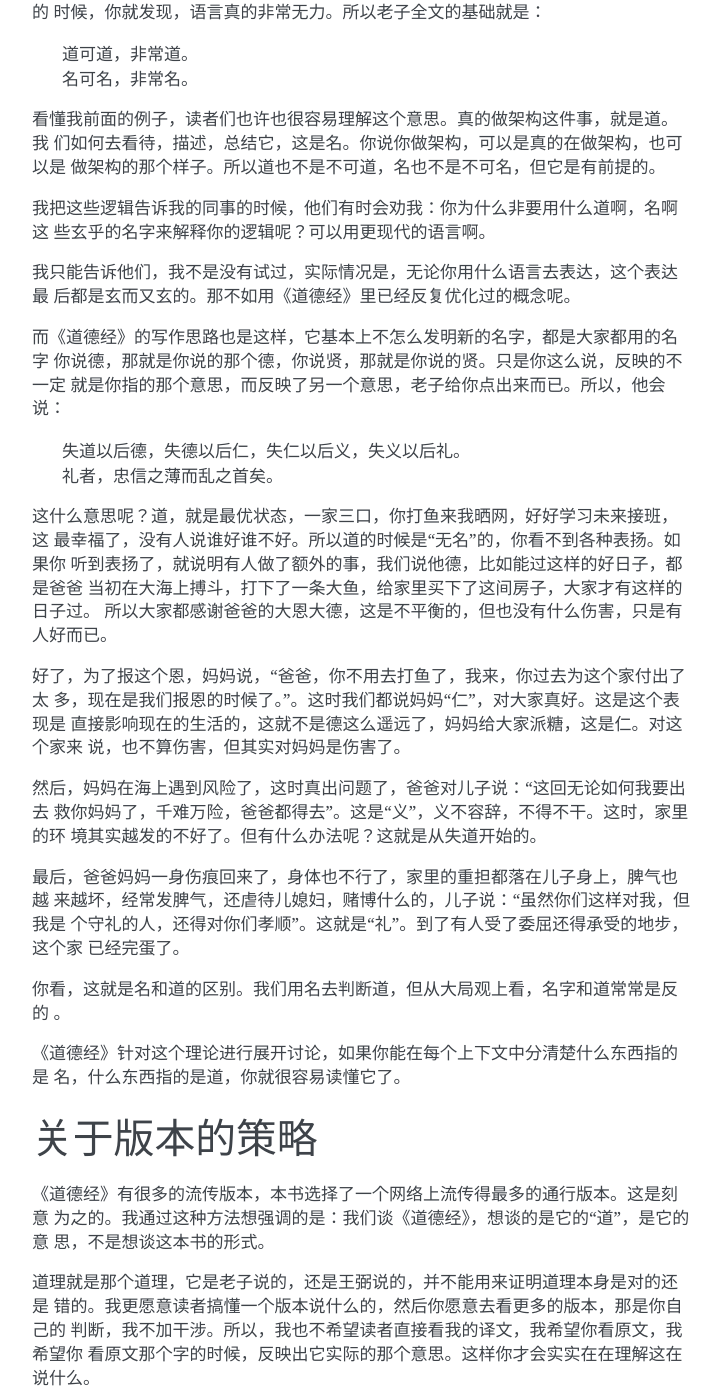
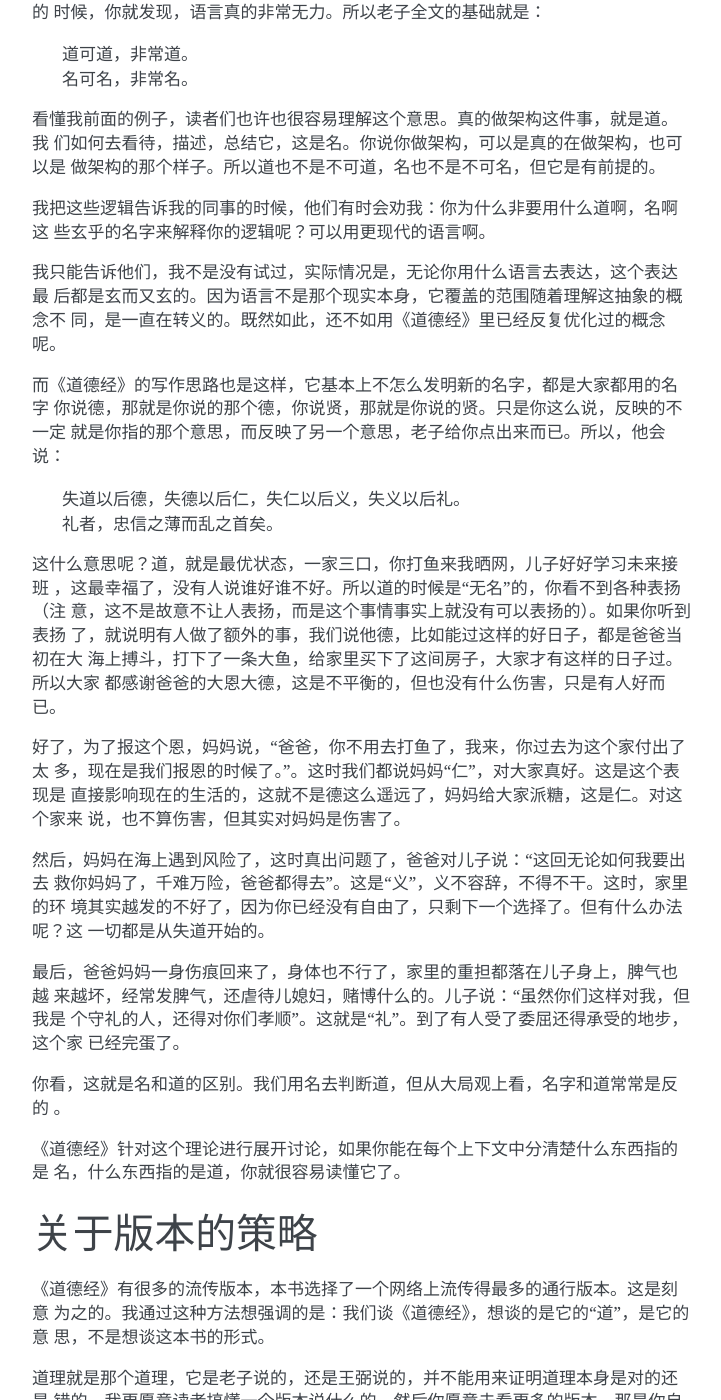
Before and after one commit to Kenneth-Lee/daodejing_translation, a Sphinx documentation site: the page built from source/README.rst, in a window 1280 px wide and 1400 px high, scrolled down 1301 px. Shown: the whole window, without its empty margins (388-1109 px from the left). Built offline with Sphinx 7.4.7, drawn with Linux system fonts in a browser that asks for light colours; some of the changed text lies outside the part shown.

Commit message:
修正一些概念的表述
特别是增加了恍惚中关于大的解释。

Signed-off-by: Kenneth Lee <Kenneth-Lee-2012@qq.com>

```diff
--- a/source/README.rst
+++ b/source/README.rst
@@ -72,7 +72,8 @@
 些玄乎的名字来解释你的逻辑呢？可以用更现代的语言啊。
 
 我只能告诉他们，我不是没有试过，实际情况是，无论你用什么语言去表达，这个表达最
-后都是玄而又玄的。那不如用《道德经》里已经反复优化过的概念呢。
+后都是玄而又玄的。因为语言不是那个现实本身，它覆盖的范围随着理解这抽象的概念不
+同，是一直在转义的。既然如此，还不如用《道德经》里已经反复优化过的概念呢。
 
 而《道德经》的写作思路也是这样，它基本上不怎么发明新的名字，都是大家都用的名字
 你说德，那就是你说的那个德，你说贤，那就是你说的贤。只是你这么说，反映的不一定
@@ -81,11 +82,12 @@
         | 失道以后德，失德以后仁，失仁以后义，失义以后礼。
         | 礼者，忠信之薄而乱之首矣。
 
-这什么意思呢？道，就是最优状态，一家三口，你打鱼来我晒网，好好学习未来接班，这
-最幸福了，没有人说谁好谁不好。所以道的时候是“无名”的，你看不到各种表扬。如果你
-听到表扬了，就说明有人做了额外的事，我们说他德，比如能过这样的好日子，都是爸爸
-当初在大海上搏斗，打下了一条大鱼，给家里买下了这间房子，大家才有这样的日子过。
-所以大家都感谢爸爸的大恩大德，这是不平衡的，但也没有什么伤害，只是有人好而已。
+这什么意思呢？道，就是最优状态，一家三口，你打鱼来我晒网，儿子好好学习未来接班
+，这最幸福了，没有人说谁好谁不好。所以道的时候是“无名”的，你看不到各种表扬（注
+意，这不是故意不让人表扬，而是这个事情事实上就没有可以表扬的）。如果你听到表扬
+了，就说明有人做了额外的事，我们说他德，比如能过这样的好日子，都是爸爸当初在大
+海上搏斗，打下了一条大鱼，给家里买下了这间房子，大家才有这样的日子过。所以大家
+都感谢爸爸的大恩大德，这是不平衡的，但也没有什么伤害，只是有人好而已。
 
 好了，为了报这个恩，妈妈说，“爸爸，你不用去打鱼了，我来，你过去为这个家付出了太
 多，现在是我们报恩的时候了。”。这时我们都说妈妈“仁”，对大家真好。这是这个表现是
@@ -94,10 +96,11 @@
 
 然后，妈妈在海上遇到风险了，这时真出问题了，爸爸对儿子说：“这回无论如何我要出去
 救你妈妈了，千难万险，爸爸都得去”。这是“义”，义不容辞，不得不干。这时，家里的环
-境其实越发的不好了。但有什么办法呢？这就是从失道开始的。
+境其实越发的不好了，因为你已经没有自由了，只剩下一个选择了。但有什么办法呢？这
+一切都是从失道开始的。
 
 最后，爸爸妈妈一身伤痕回来了，身体也不行了，家里的重担都落在儿子身上，脾气也越
-来越坏，经常发脾气，还虐待儿媳妇，赌博什么的，儿子说：“虽然你们这样对我，但我是
+来越坏，经常发脾气，还虐待儿媳妇，赌博什么的。儿子说：“虽然你们这样对我，但我是
 个守礼的人，还得对你们孝顺”。这就是“礼”。到了有人受了委屈还得承受的地步，这个家
 已经完蛋了。
 
@@ -162,7 +165,7 @@
 所以，别人问我怎么学语文，怎么学英语，我都只有一条经验：早读，深情朗读。一边读
 一边想着那个意思，比如：
 
-蜀之鄙，有二僧，其一贫，其一富，贫者语于富者曰：吾欲之南海，何如？
+        | 蜀之鄙，有二僧，其一贫，其一富，贫者语于富者曰：吾欲之南海，何如？
 
 你念着这样的词，心里想着这个家里长辈，给你说个故事：蜀边境附近，有俩光头，一个
 穷，一个富，穷那个跟富那个说，我想去南海，你怎么看？
@@ -171,8 +174,10 @@
 ？地点，人物，事情起因，清清楚楚，几乎没有一个废字。先用数个短句起头，然后一次
 拉长，音乐性特强。
 
-又比如：余捉蟋蟀,汝奋臂出其间；岁寒虫僵,同临其穴.今予殓汝葬汝,而当日之情形,憬然
-赴目。
+又比如：
+
+        | 余捉蟋蟀，汝奋臂出其间；岁寒虫僵，同临其穴。
+        | 今予殓汝葬汝，而当日之情形，憬然赴目。
 
 这样的句子，我读过几次就背下来了，现在想起还忍不住想落泪。“奋”字，怎么翻译？你
 已经没有办法翻译这个字了，换成什么字都不好使，想想那个小女孩像小鸟张开翅膀那样
@@ -184,7 +189,16 @@
 而对于文言文描述的“哲学”，“规律的规律”，可以给你引导，但是无法给你翻译的，你只
 能看原文，翻译就是重建逻辑了。
 
-所以，我的所谓翻译，就是对原文直接逻辑的帮助，而不是换一种语言去描述它。
+所以，我的所谓翻译，就是对原文直接逻辑的帮助，而不是换一种语言去描述它。我翻译
+的文本也不会好看，我是帮助你去读原文，不是让我的翻译去改变你对原文的认识。
+
+这个概念，在《道德经》中有这样一个总结：
+
+        | 鱼不可脱与渊，国之利器不可以示人
+
+你概念中理解的鱼，就是在水里游的鱼的所有细节，而不是它在砧板上的那个死样。鱼的
+一切灵性，都是在水里的时候才成立的，改变它的环境，它就不是它。国家的管理方法，
+也必须放到那个大环境中才是利器，拿出来脱离环境讨论，说死它，这就不再是利器了。
 
 
 内容组织
```
Also changed, not shown: other parts of source/README.rst (+6 -6 lines), source/01.道可道.rst (+21 -11 lines), source/02.不尚贤.rst (+9 -9 lines), source/ext/恍惚.rst (+30 -1 lines).
